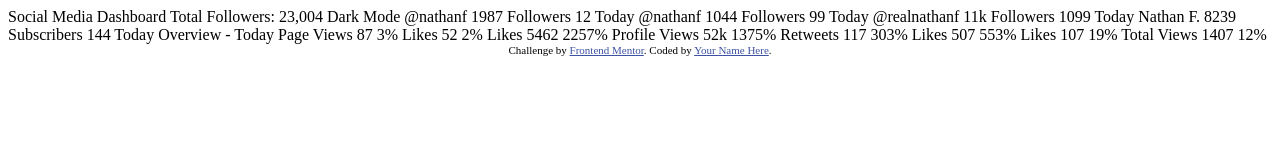
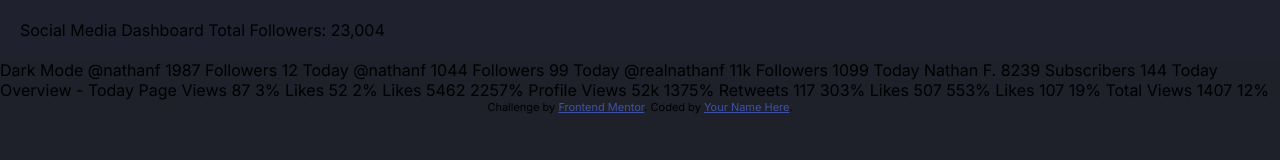
Before and after one commit to zinackes/social-media-dashboard-with-theme-switcher-master, a plain HTML site: page index.html in a window 1280 px wide. Drawn offline with Linux system fonts and the light colour scheme.

Commit message:
java+css

```diff
--- a/index.html
+++ b/index.html
@@ -3,7 +3,8 @@
 <head>
   <meta charset="UTF-8">
   <meta name="viewport" content="width=device-width, initial-scale=1.0"> <!-- displays site properly based on user's device -->
-
+  <link href='https://fonts.googleapis.com/css?family=Inter' rel='stylesheet'>
+  <link href="styles.css" rel="stylesheet">
   <link rel="icon" type="image/png" sizes="32x32" href="./images/favicon-32x32.png">
 
   <title>Frontend Mentor | [Challenge Name Here]</title>
@@ -15,9 +16,10 @@
   </style>
 </head>
 <body>
-
-  Social Media Dashboard
-  Total Followers: 23,004
+    <header class="header">
+    Social Media Dashboard
+    Total Followers: 23,004
+    </header>
 
   Dark Mode
 
@@ -84,4 +86,5 @@
     Coded by <a href="#">Your Name Here</a>.
   </div>
 </body>
+  <script src="script.js"></script>
 </html>
--- /dev/null
+++ b/styles.css
@@ -0,0 +1,10 @@
+body{
+    font-family: 'Inter', sans-serif;
+    margin: 0;
+    background-color: hsl(230, 17%, 14%);
+}
+
+.header{
+    background-color: hsl(232, 19%, 15%);
+    padding: 20px;
+}
```
Also changed, not shown: script.js (added).
